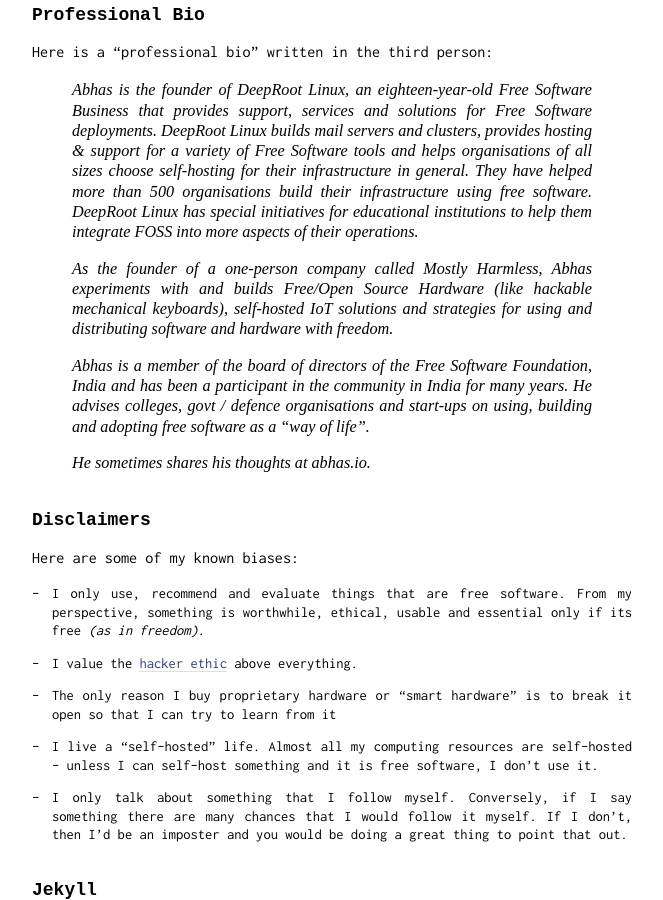
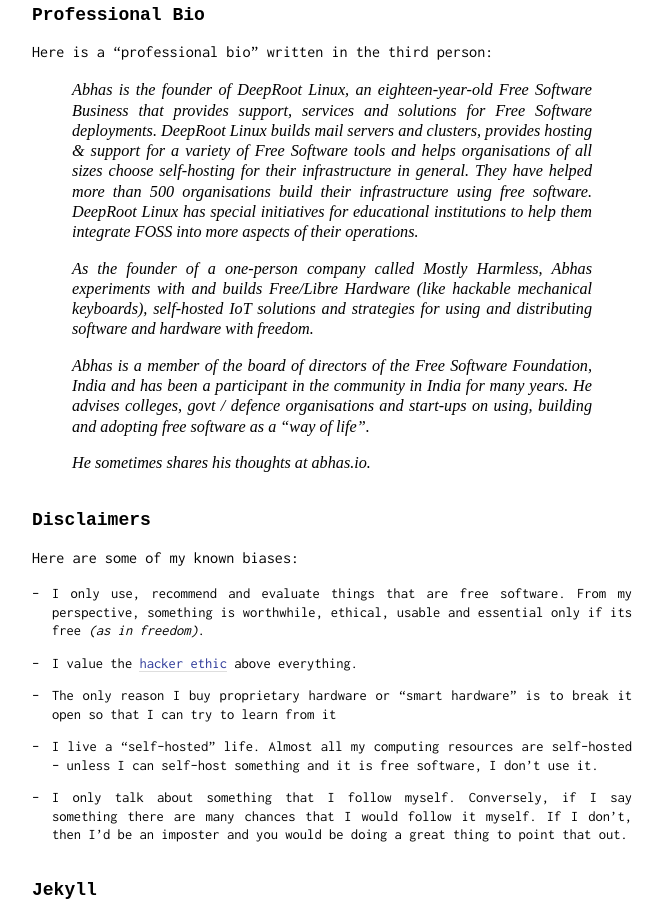
Before and after one commit to abhas/io, a Jekyll site: the page built from about.md, in a window 1280 px wide and 900 px high, scrolled down 1382 px. Shown: the whole window, without its empty margins (308-971 px from the left). Built offline with Jekyll 4.4.1, drawn with Linux system fonts in a browser that asks for light colours; some web fonts are replaced; comment, search, counter and statistics services are not loaded.

```diff
--- a/about.md
+++ b/about.md
@@ -77,7 +77,7 @@ Here is a "professional bio" written in the third person:
 > them integrate FOSS into more aspects of their operations.
 >
 > As the founder of a one-person company called Mostly Harmless, Abhas
-> experiments with and builds Free/Open Source Hardware (like hackable mechanical
+> experiments with and builds Free/Libre Hardware (like hackable mechanical
 > keyboards), self-hosted IoT solutions and strategies for using and distributing
 > software and hardware with freedom.
 >
```
Also changed, not shown: websites.md (+1 -1 lines).
